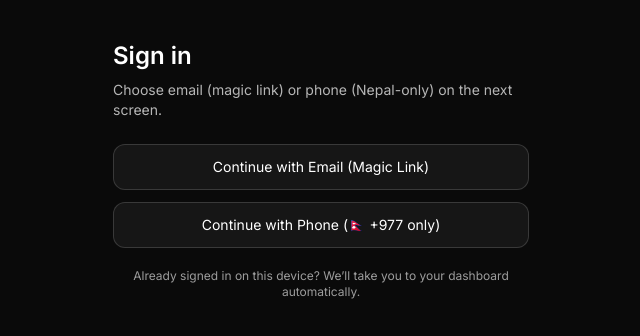
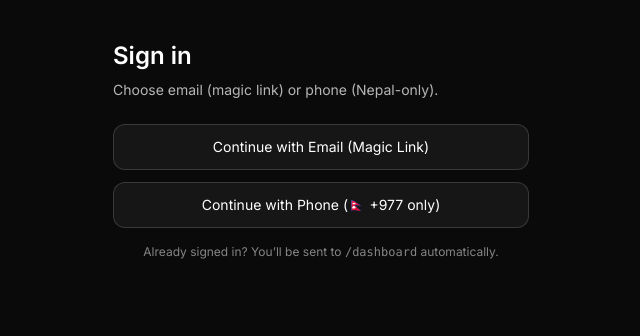
Before and after one commit to Zenslim/Gatishil, a Next.js app: page /login in a window 1280 px wide. Shown: the top 336 px of the page, without its empty margins (319-959 px from the left). Built offline with nearby package versions, Linux system fonts and the light colour scheme; no server answers.

Commit message:
Update page.tsx

```diff
--- a/app/login/page.tsx
+++ b/app/login/page.tsx
@@ -1,21 +1,53 @@
 // app/login/page.tsx
 import React from 'react';
-import LoginClient from './LoginClient';
+import { redirect } from 'next/navigation';
+import { getSupabaseServer } from '@/lib/supabase/server';
 
 export const runtime = 'nodejs';
 export const dynamic = 'force-dynamic';
 export const revalidate = 0;
 
-export default function LoginPage({ searchParams }: { searchParams: { [k: string]: string | string[] | undefined } }) {
-  const next = typeof searchParams?.next === 'string' && searchParams.next ? searchParams.next : '/dashboard';
+export default async function LoginPage({
+  searchParams,
+}: {
+  searchParams: { [k: string]: string | string[] | undefined };
+}) {
+  const next =
+    (typeof searchParams?.next === 'string' && searchParams.next) || '/dashboard';
+
+  // Single source of truth: server cookie via Supabase.
+  // If a user exists, redirect ONCE on the server — no client-side loops.
+  const supabase = getSupabaseServer();
+  const { data: { user } = { user: null } } = await supabase.auth.getUser();
+  if (user) redirect(next);
+
+  // Not authenticated: render simple options (no client useEffect, no router.replace).
   return (
     <main className="min-h-[100vh] bg-neutral-950 text-white">
       <section className="mx-auto max-w-md px-4 py-10">
         <h1 className="text-2xl font-semibold">Sign in</h1>
-        <p className="mt-2 text-sm text-white/70">Choose email (magic link) or phone (Nepal-only) on the next screen.</p>
-        <div className="mt-6">
-          <LoginClient nextPath={next} />
+        <p className="mt-2 text-sm text-white/70">
+          Choose email (magic link) or phone (Nepal-only).
+        </p>
+
+        <div className="mt-6 space-y-3">
+          <a
+            href={`/join?src=login&method=email&next=${encodeURIComponent(next)}`}
+            className="block rounded-xl border border-white/15 bg-white/5 px-4 py-3 text-center text-sm hover:bg-white/10"
+          >
+            Continue with Email (Magic Link)
+          </a>
+          <a
+            href={`/join?src=login&method=phone&next=${encodeURIComponent(next)}`}
+            className="block rounded-xl border border-white/15 bg-white/5 px-4 py-3 text-center text-sm hover:bg-white/10"
+          >
+            Continue with Phone (🇳🇵 +977 only)
+          </a>
         </div>
+
+        <p className="mt-4 text-center text-xs text-white/50">
+          Already signed in? You’ll be sent to <code>{next}</code> automatically.
+        </p>
       </section>
     </main>
   );
```
